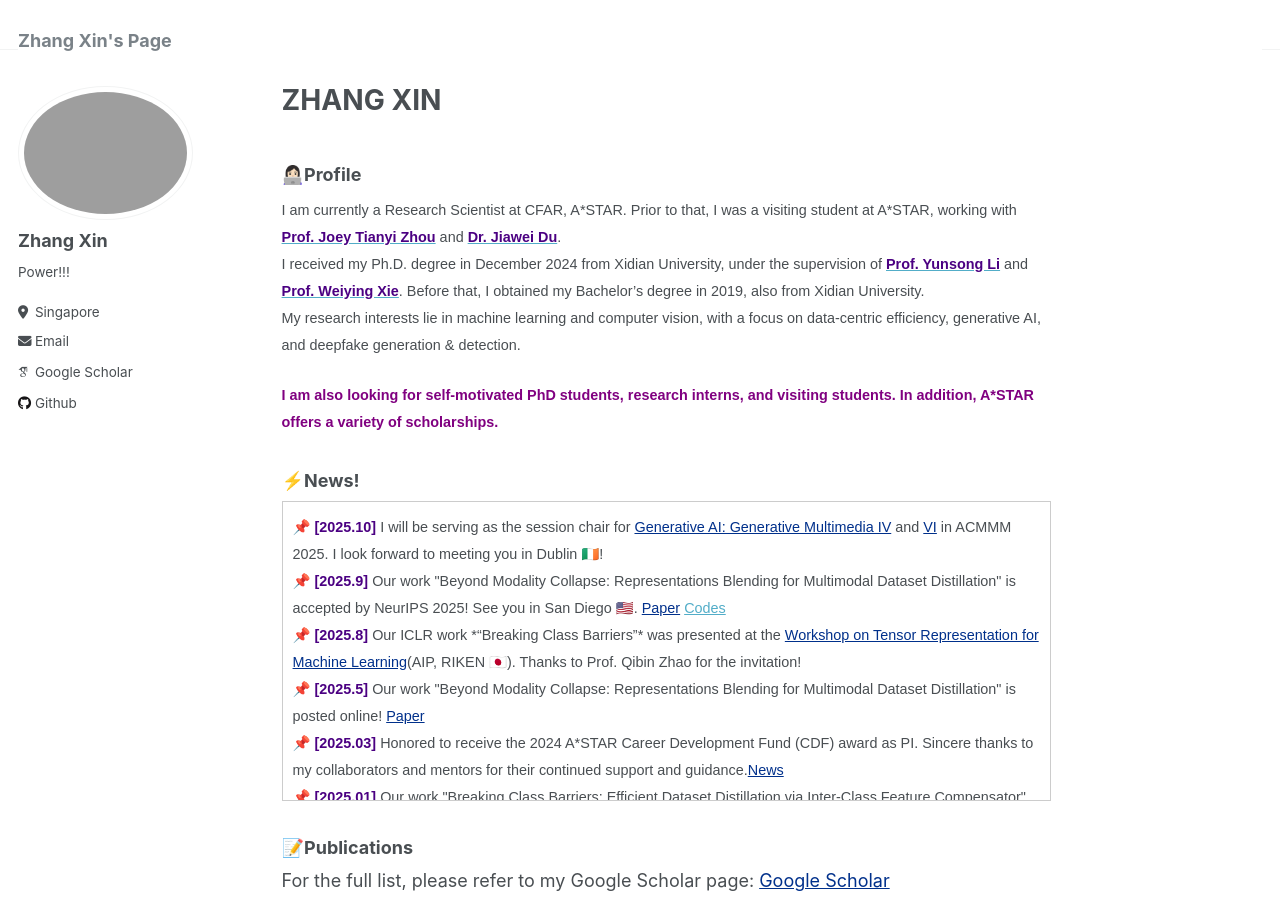
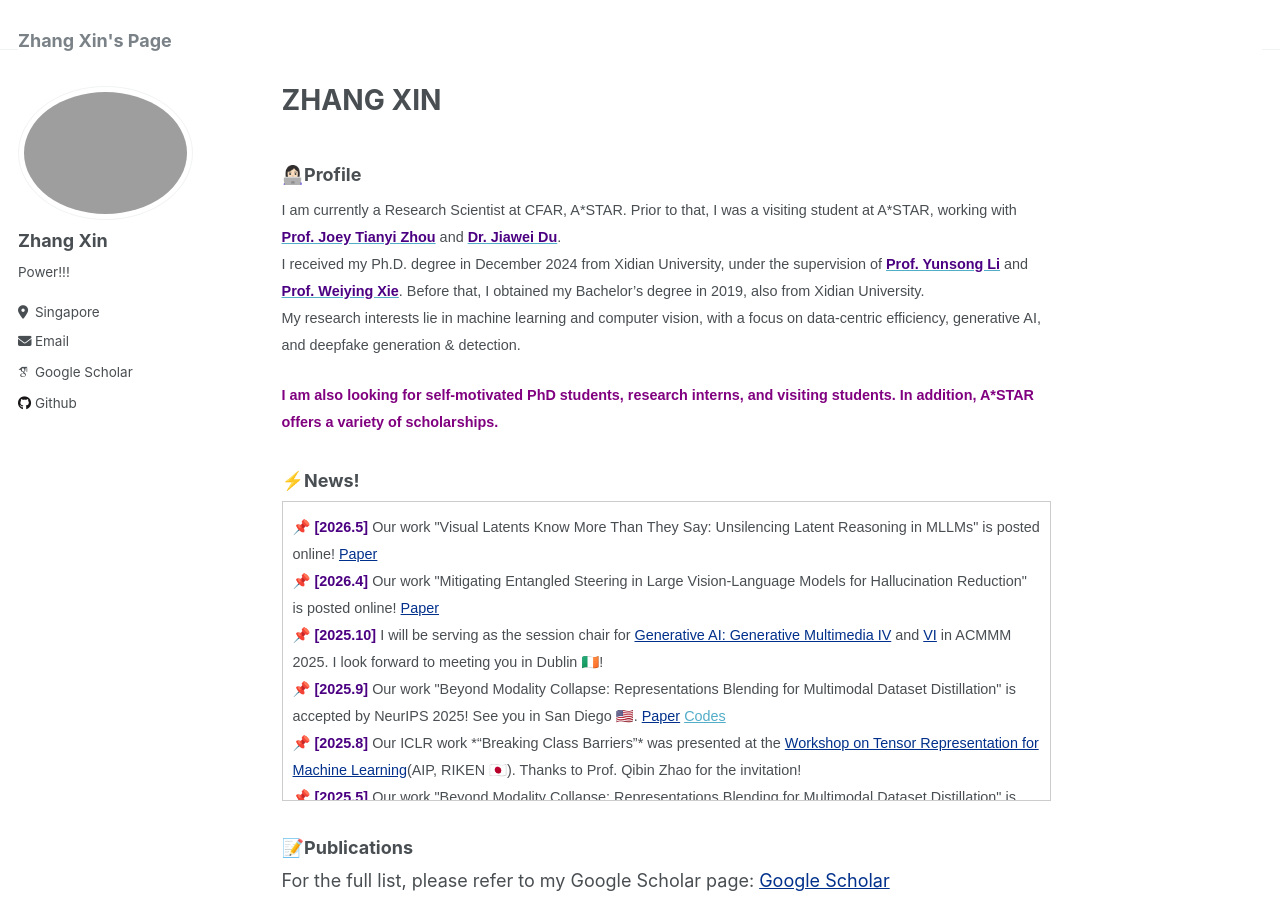
Before and after one commit to zhangxin-xd/zhangxin-xd.github.io, a Jekyll site: the page built from _pages/about.md, in a window 1280 px wide and 900 px high. Built offline with Jekyll 4.4.1, drawn with Linux system fonts in a browser that asks for light colours; some web fonts are replaced.

Commit message:
Update about.md

```diff
--- a/_pages/about.md
+++ b/_pages/about.md
@@ -22,6 +22,9 @@ I am also looking for self-motivated PhD students, research interns, and visitin
 ### ⚡️News!
 <div style="max-height:300px; overflow-y:auto; border:1px solid #ccc; padding:10px;">
 <span style="font-family:Arial; font-size:0.8em;">
+📌 <span style="color:#4B0082;"><strong>[2026.5]</strong></span> Our work "Visual Latents Know More Than They Say:
+Unsilencing Latent Reasoning in MLLMs" is posted online! <a href="https://arxiv.org/pdf/2605.02735" style="color:#00308B;">Paper</a><br>
+📌 <span style="color:#4B0082;"><strong>[2026.4]</strong></span> Our work "Mitigating Entangled Steering in Large Vision-Language Models for Hallucination Reduction" is posted online! <a href="https://arxiv.org/abs/2604.07914" style="color:#00308B;">Paper</a><br>
 📌 <span style="color:#4B0082;"><strong>[2025.10]</strong></span> I will be serving as the session chair for <a href="https://whova.com/embedded/session/sa54pNCpHUFy1OTIEiEzceQu5kPuSm3dYlEnqAJdV4o%3D/4938262/?widget=primary" style="color:#00308B;">Generative AI: Generative Multimedia IV</a>  and <a href="https://whova.com/embedded/session/sa54pNCpHUFy1OTIEiEzceQu5kPuSm3dYlEnqAJdV4o%3D/4938577/?widget=primary" style="color:#00308B;">VI</a> in ACMMM 2025. I look forward to meeting you in Dublin 🇮🇪!<br>
 📌 <span style="color:#4B0082;"><strong>[2025.9]</strong></span> Our work "Beyond Modality Collapse: Representations Blending for Multimodal Dataset Distillation" is accepted by NeurIPS 2025! See you in San Diego 🇺🇸.  <a href="https://arxiv.org/abs/2505.14705" style="color:#00308B;">Paper</a> <a href="https://github.com/zhangxin-xd/RepBlend">Codes</a><br>
 📌 <span style="color:#4B0082;"><strong>[2025.8]</strong></span> Our ICLR work *“Breaking Class Barriers”* was presented at the <a href="https://tensorworkshop.github.io/RIKENAIP_TRML2025/" style="color:#00308B;">Workshop on Tensor Representation for Machine Learning</a>(AIP, RIKEN 🇯🇵). Thanks to Prof. Qibin Zhao for the invitation! <br>
```
